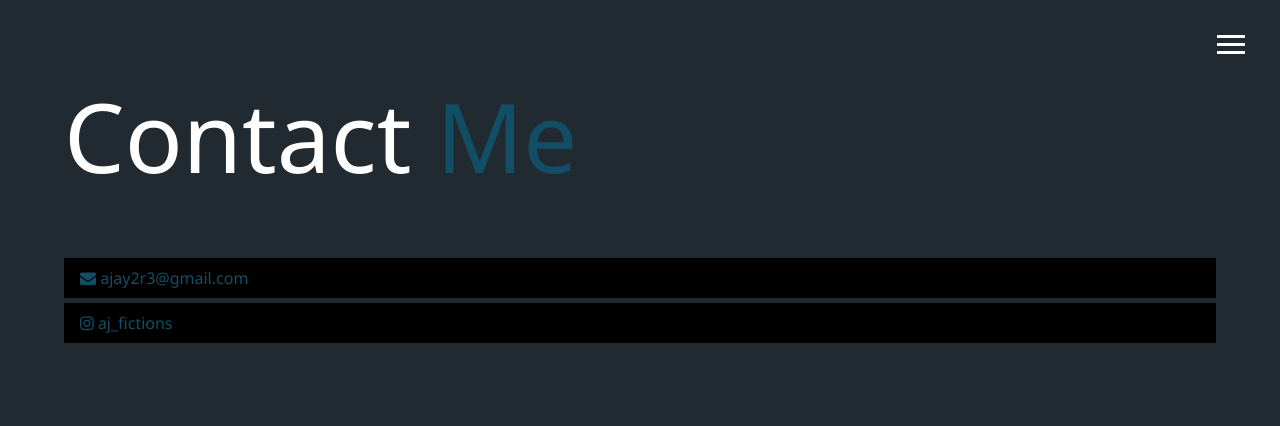
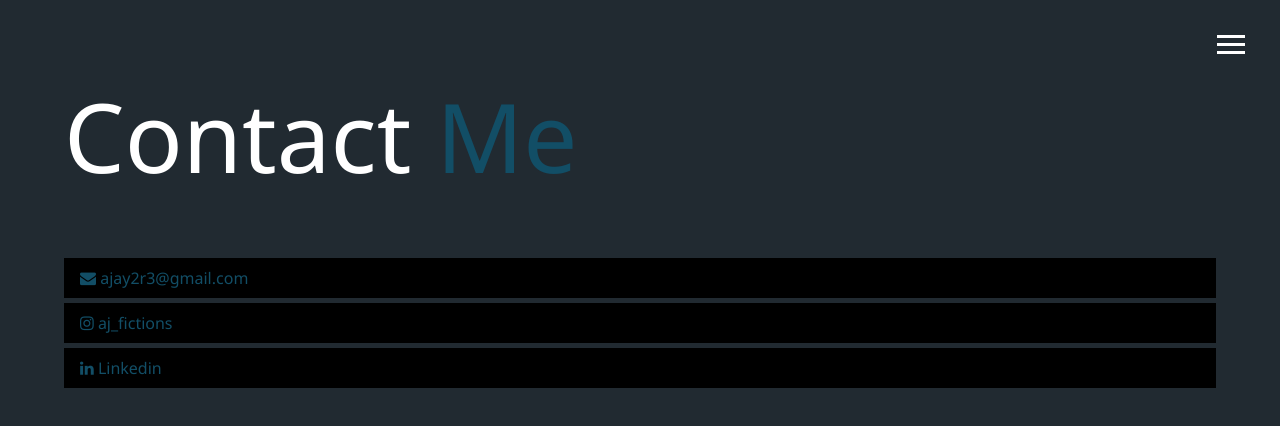
Before and after one commit to Asimov-26/My-portfolio, a website: page contact.html in a window 1280 px wide. Drawn offline with Linux system fonts and the light colour scheme.

Commit message:
contact.html

```diff
--- a/contact.html
+++ b/contact.html
@@ -57,8 +57,11 @@
             <a href="https://www.instagram.com/aj_fictions" class="btn-dark">
                 <span class="text-secondary"><i class="fa fa-instagram"></i> aj_fictions</span>
             </a>
+
+            <a href="https://www.linkedin.com/in/ajay-2r3" class="btn-dark">
+                <span class="text-secondary"><i class="fa fa-linkedin"></i> Linkedin</span>
+            </a>
           </div>
-        </div>
       </main>
 
 
```
